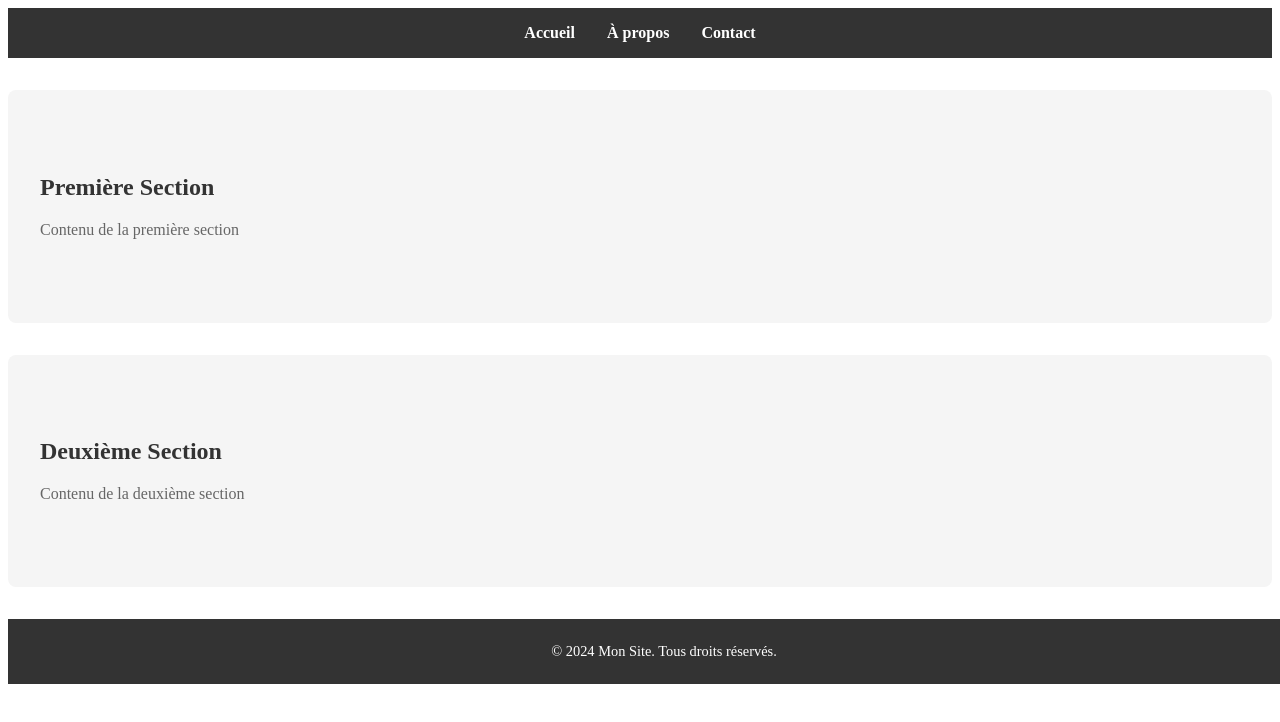
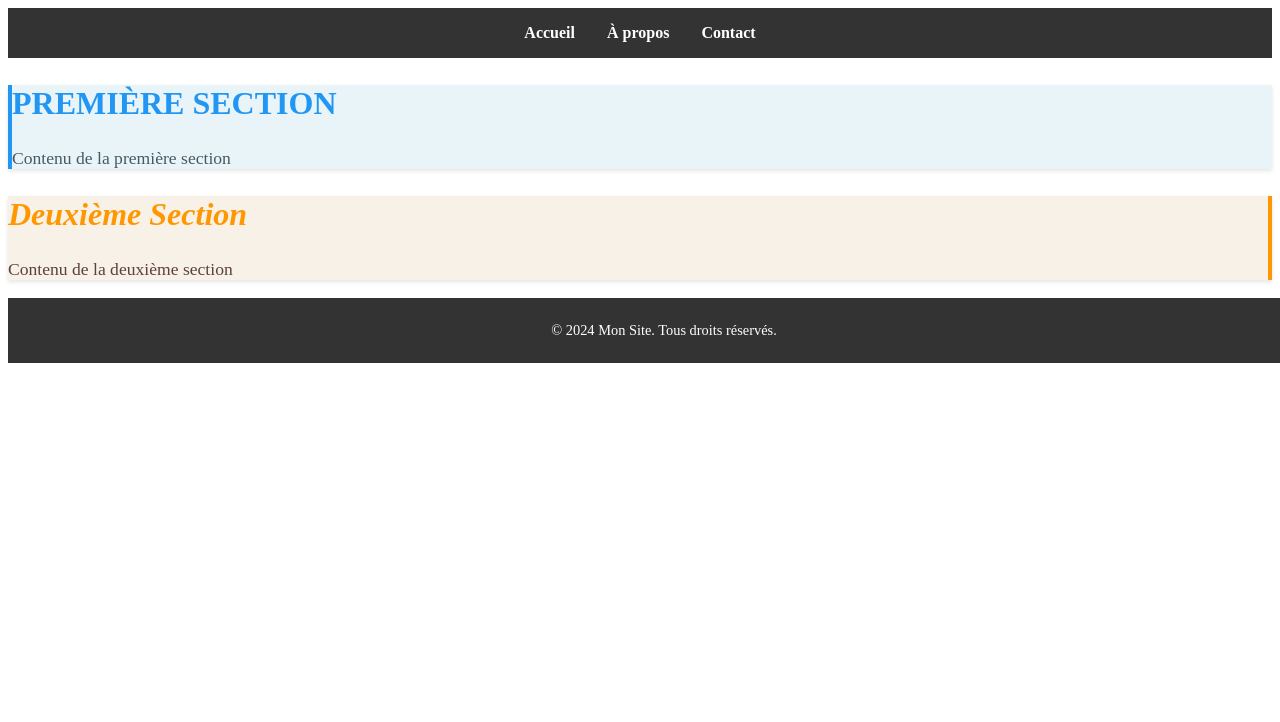
Before and after one commit to Willios/projetnb, a plain HTML site: page index.html in a window 1280 px wide. Shown: the top 722 px of the page. Drawn offline with Linux system fonts and the light colour scheme.

Commit message:
Mis à jour du CSS
Changement des séctions

```diff
--- a/css/styles.css
+++ b/css/styles.css
@@ -26,24 +26,6 @@ nav a:hover {
     color: #ddd;
 }
 
-/* Style des sections */
-section {
-    padding: 4rem 2rem;
-    margin: 2rem 0;
-    background-color: #f5f5f5;
-    border-radius: 8px;
-}
-
-section h2 {
-    color: #333;
-    margin-bottom: 1rem;
-}
-
-section p {
-    line-height: 1.6;
-    color: #666;
-}
-
 /* Style du footer */
 footer {
     background-color: #333;
@@ -59,3 +41,36 @@ footer p {
     margin: 0;
     font-size: 0.9rem;
 }
+#section1 {
+    background-color: #e8f4f8;
+    border-left: 4px solid #2196F3;
+    box-shadow: 0 2px 4px rgba(0,0,0,0.1);
+}
+
+#section1 h2 {
+    color: #2196F3;
+    font-size: 2rem;
+    text-transform: uppercase;
+}
+
+#section1 p {
+    color: #455a64;
+    font-size: 1.1rem;
+}
+
+#section2 {
+    background-color: #f8f1e8;
+    border-right: 4px solid #ff9800;
+    box-shadow: 0 2px 4px rgba(0,0,0,0.1);
+}
+
+#section2 h2 {
+    color: #ff9800;
+    font-size: 2rem;
+    font-style: italic;
+}
+
+#section2 p {
+    color: #5d4037;
+    font-size: 1.1rem;
+}
```
